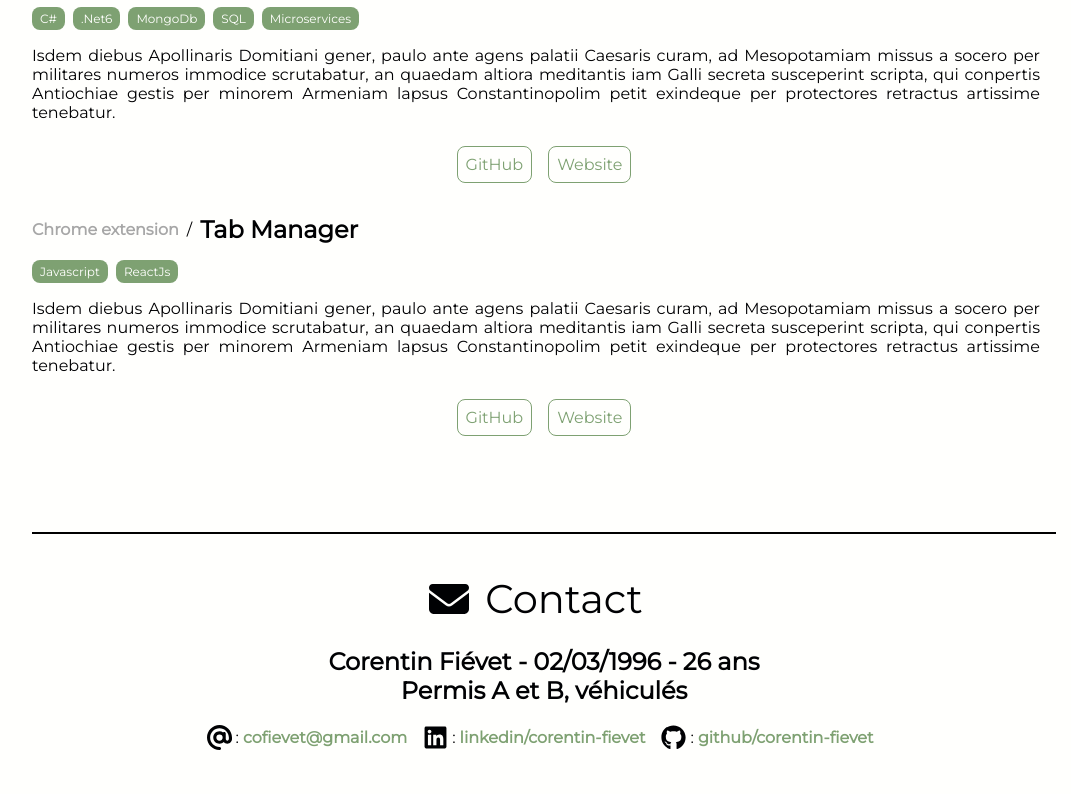
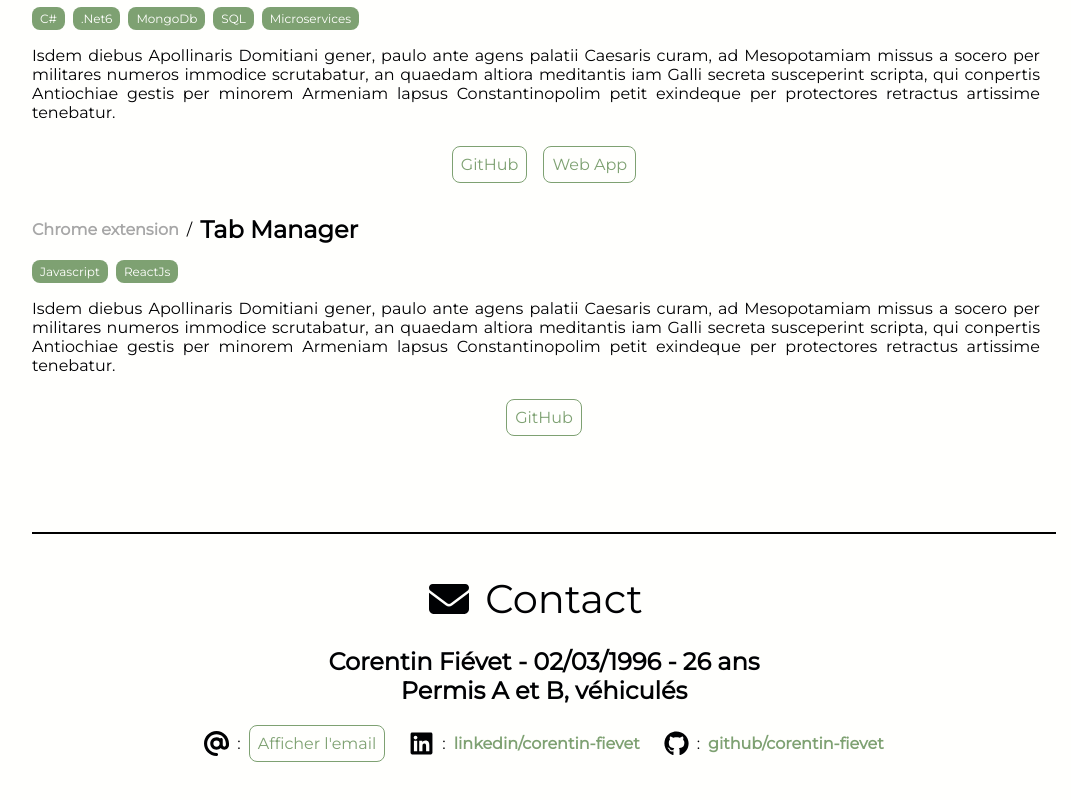
Before and after one commit to cofievet/Portfolio, a React (Create React App) app in the folder portfolio/: page / in a window 1280 px wide. Shown: the part 3245-4045 px from the top of the page, without its empty margins (96-1167 px from the left). Built offline with nearby package versions, Linux system fonts and the light colour scheme.

Commit message:
Add : - contact display email Modification : - navbar underline on name - delete button margin

```diff
--- a/portfolio/src/components/Contact/Contact.jsx
+++ b/portfolio/src/components/Contact/Contact.jsx
@@ -1,10 +1,13 @@
 import { faGithub, faLinkedin } from '@fortawesome/free-brands-svg-icons';
 import { faAt, faEnvelope } from '@fortawesome/free-solid-svg-icons';
 import { FontAwesomeIcon } from '@fortawesome/react-fontawesome';
+import { useState } from 'react';
 import './Contact.scss'
 
 
 export default function Contact() {
+
+    const [displayEmail, setDisplayEmail] = useState(false)
 
     const age = () => {
         let today = new Date();
@@ -34,20 +37,26 @@ export default function Contact() {
             <div className="contact-links">
                 <div className='contact-link'>
                     <FontAwesomeIcon className='contact-logo' icon={faAt}></FontAwesomeIcon>
+                    <span>:</span>
                     <div className='contact-link-text'>
-                        <span>:</span>
-                        <a className='contact-link-text-a' href='mailto:cofievet@gmail.com'>cofievet@gmail.com</a></div>
+                        {!displayEmail &&
+                            <span className='button' onClick={() => setDisplayEmail(true)}>Afficher l'email</span>
+                        }
+                        {displayEmail &&
+                            <a className='contact-link-text-a' href='mailto:cofievet@gmail.com'>cofievet@gmail.com</a>
+                        }
+                    </div>
                 </div>
                 <div className='contact-link'>
                     <FontAwesomeIcon className='contact-logo' icon={faLinkedin}></FontAwesomeIcon>
+                    <span>:</span>
                     <div className='contact-link-text'>
-                        <span>:</span>
                         <a className='contact-link-text-a' href='https://www.linkedin.com/in/corentin-fievet/' target="_blank" rel="noreferrer">linkedin/corentin-fievet</a></div>
                 </div>
                 <div className='contact-link'>
                     <FontAwesomeIcon className='contact-logo' icon={faGithub}></FontAwesomeIcon>
+                    <span>:</span>
                     <div className='contact-link-text'>
-                        <span>:</span>
                         <a className='contact-link-text-a' href='https://github.com/cofievet/' target="_blank" rel="noreferrer">github/corentin-fievet</a></div>
                 </div>
             </div>
--- a/portfolio/src/components/Contact/Contact.scss
+++ b/portfolio/src/components/Contact/Contact.scss
@@ -31,19 +31,19 @@
 }
 
 .contact-logo {
+    padding: 0 space(1);
     @include logo-size;
 }
 
 .contact-link-text{
     @include font-size-default;
-    padding: 0 space(0.5);
+    padding: 0 space(1);
 }
 
 .contact-link-text-a{
     text-decoration: none;
     color: $accenting-color;
     font-weight: bold;
-    padding: 0 space(0.5);
 
     &:hover{
         color: $secondary-color;
--- a/portfolio/src/components/Navbar/Navbar.scss
+++ b/portfolio/src/components/Navbar/Navbar.scss
@@ -24,6 +24,10 @@
     font-weight: bold;
     justify-content: center;
     cursor: pointer;
+
+    &:hover{
+        text-decoration: underline;
+    }
 }
 
 .navbar-name {
--- a/portfolio/src/components/Projects/Projects.jsx
+++ b/portfolio/src/components/Projects/Projects.jsx
@@ -31,8 +31,8 @@ export default function Projects() {
                             Isdem diebus Apollinaris Domitiani gener, paulo ante agens palatii Caesaris curam, ad Mesopotamiam missus a socero per militares numeros immodice scrutabatur, an quaedam altiora meditantis iam Galli secreta susceperint scripta, qui conpertis Antiochiae gestis per minorem Armeniam lapsus Constantinopolim petit exindeque per protectores retractus artissime tenebatur.
                         </div>
                         <div className='buttons-container'>
-                            <a href='https://github.com/' target="_blank" rel="noreferrer" className='button'>GitHub</a>
-                            <a href='https://github.com/' target="_blank" rel="noreferrer" className='button'>Website</a>
+                            <a href='https://github.com/' target="_blank" rel="noreferrer" className='button project-button '>GitHub</a>
+                            <a href='https://github.com/' target="_blank" rel="noreferrer" className='button project-button '>Web App</a>
                         </div>
                     </div>
 
@@ -50,8 +50,7 @@ export default function Projects() {
                             Isdem diebus Apollinaris Domitiani gener, paulo ante agens palatii Caesaris curam, ad Mesopotamiam missus a socero per militares numeros immodice scrutabatur, an quaedam altiora meditantis iam Galli secreta susceperint scripta, qui conpertis Antiochiae gestis per minorem Armeniam lapsus Constantinopolim petit exindeque per protectores retractus artissime tenebatur.
                         </div>
                         <div className='buttons-container'>
-                            <a href='https://github.com/' target="_blank" rel="noreferrer" className='button'>GitHub</a>
-                            <a href='https://github.com/' target="_blank" rel="noreferrer" className='button'>Website</a>
+                            <a href='https://github.com/' target="_blank" rel="noreferrer" className='button project-button '>GitHub</a>
                         </div>
                     </div>
 
--- a/portfolio/src/components/Projects/Projects.scss
+++ b/portfolio/src/components/Projects/Projects.scss
@@ -9,7 +9,7 @@
 
 .projects {
     margin: 0 auto;
-  }
+}
 
 
 .project {
@@ -20,13 +20,13 @@
     margin: space(3) 0;
 }
 
-.project-content{
+.project-content {
     display: flex;
     align-items: center;
     justify-content: center;
 }
 
-.project-description{
+.project-description {
     text-align: justify;
     margin: space(2) space(2) space(2) 0;
     color: $secondary-color;
@@ -35,19 +35,19 @@
 }
 
 
-.project-links{
+.project-links {
     display: flex;
     align-items: center;
     justify-content: center;
 }
 
-.project-link{
+.project-link {
     margin: 0 space(1) 0 0;
     padding: space(0.5) space(1);
     font-size: 20px;
 }
 
-.project-title{
+.project-title {
     font-weight: 600;
     color: $secondary-color;
     text-align: center;
@@ -55,8 +55,12 @@
     @include font-size-h4;
 }
 
-.project-subtitle{
+.project-subtitle {
     color: $second-title-color;
 
     @include font-size-default;
 }
+
+.project-button {
+    margin: space(1);
+}
--- a/portfolio/src/styles/Button.scss
+++ b/portfolio/src/styles/Button.scss
@@ -11,7 +11,6 @@
 .button {
     display: flex;
     padding: space(1) space(1);
-    margin: space(1);
     border-radius: space(1);
     background-color: $primary-color;
     color: $accenting-color;
```
